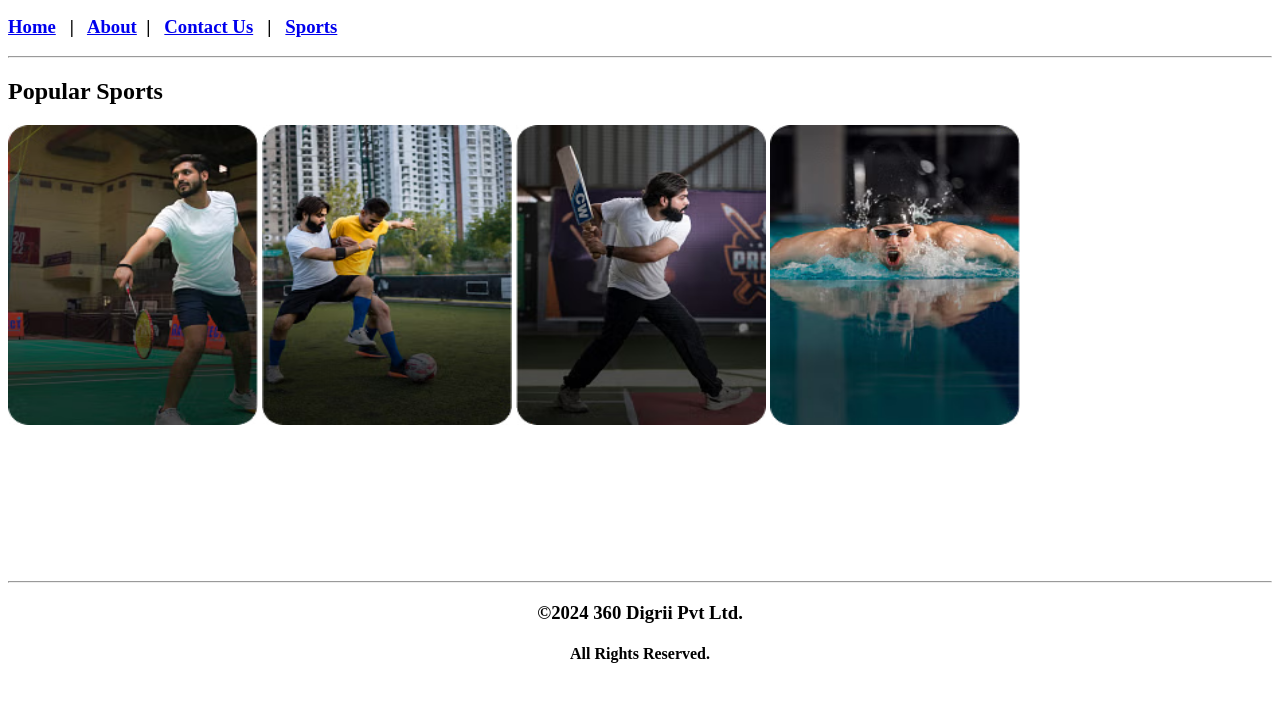
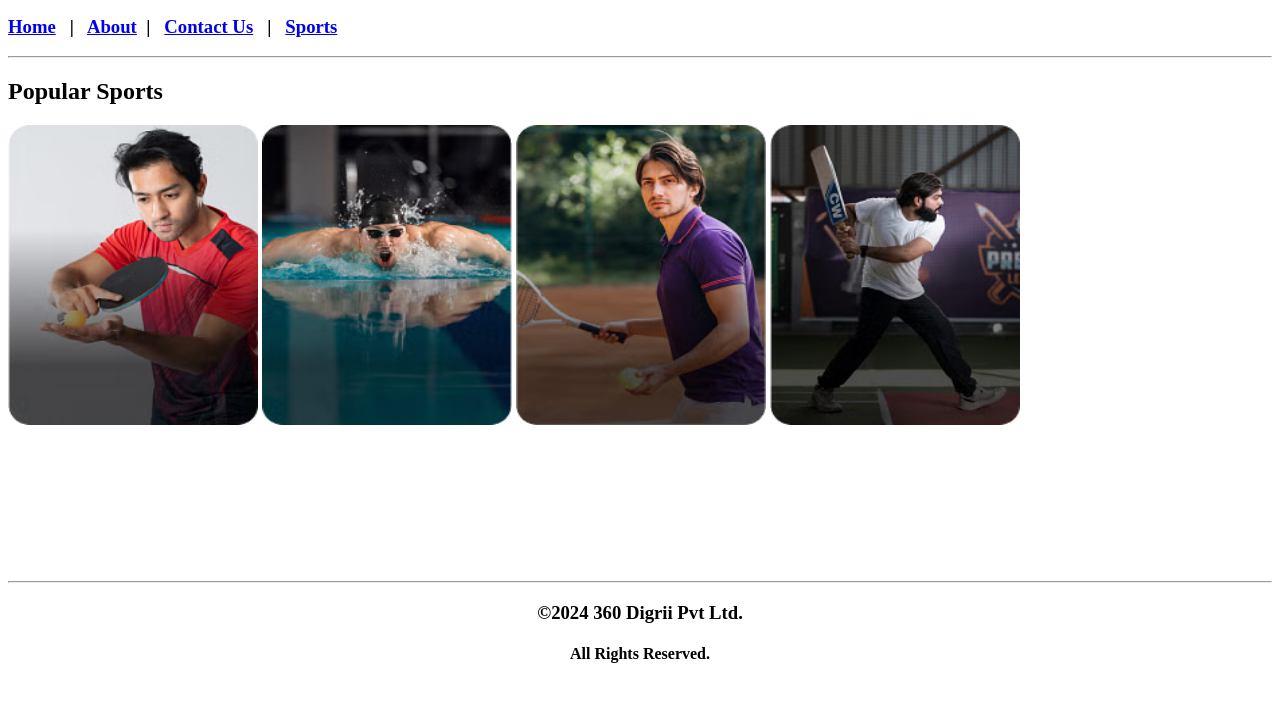
Before and after one commit to kchaitu873/playo-v1, a plain HTML site: page sportslist.html in a window 1280 px wide. Shown: the part 61-762 px from the top of the page. Drawn offline with Linux system fonts and the light colour scheme.

Commit message:
modified

```diff
--- a/sportslist.html
+++ b/sportslist.html
@@ -20,10 +20,10 @@
     </header>
     <hr>
     <h2>Popular Sports</h2>
-    <img src="images/badminton_new.avif" height="300px" width="250px">
-    <img src="images/football_new.avif" height="300px" width="250px">
+    <img src="images/table_tennis.avif" height="300px" width="250px">
+    <img src="images/swimmin.avif" height="300px" width="250px">
+    <img src="images/tennis.avif" height="300px" width="250px">
     <img src="images/cricket_new.avif" height="300px" width="250px">
-    <img src="images/swimming_new.avif" height="300px" width="250px">
 
 
     <br><br><br><br><br><br><br><br><br>
```
Also changed, not shown: images/badminton_new.avif (deleted), images/football_new.avif (deleted), images/swimmin.avif (added), images/swimming_new.avif (deleted), images/table_tennis.avif (added), images/tennis.avif (added).
